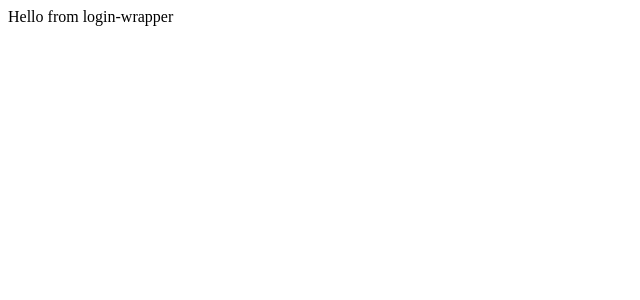
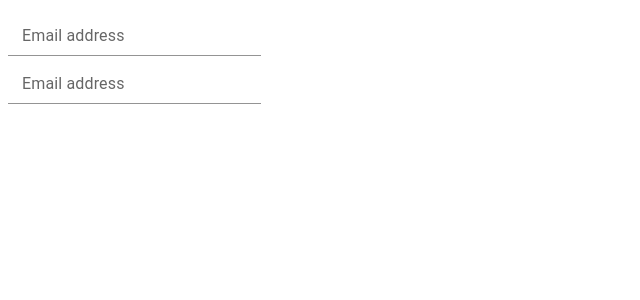
Before and after one commit to ovadiaE/art-mover, a Next.js app: page /login-wrapper/login-wrapper in a window 1280 px wide. Shown: the top 300 px of the page, without its empty margins (0-640 px from the left). Built offline with nearby package versions, Linux system fonts and the light colour scheme.

Commit message:
created wrapper

```diff
--- a/pages/index.tsx
+++ b/pages/index.tsx
@@ -1,9 +1,9 @@
-import Login from "./login/login"
+import Wrapper from "./login-wrapper/login-wrapper"
 
 export default function Home() {
   return (
     <>
-     <Login/>
+     <Wrapper/>
     </>
   )
 }
--- a/pages/login-wrapper/login-wrapper.tsx
+++ b/pages/login-wrapper/login-wrapper.tsx
@@ -1,11 +1,12 @@
 import Login from "../login/login"
+
 /**
  * This is a wrapper for the login/create account components
  * @returns a wrapper for which the css elements of smaller components will be relative to
  */
 export default function Wrapper() {
     return (
-        <div>Hello from login-wrapper</div>
+        <Login/>
     )
 }
 
```
